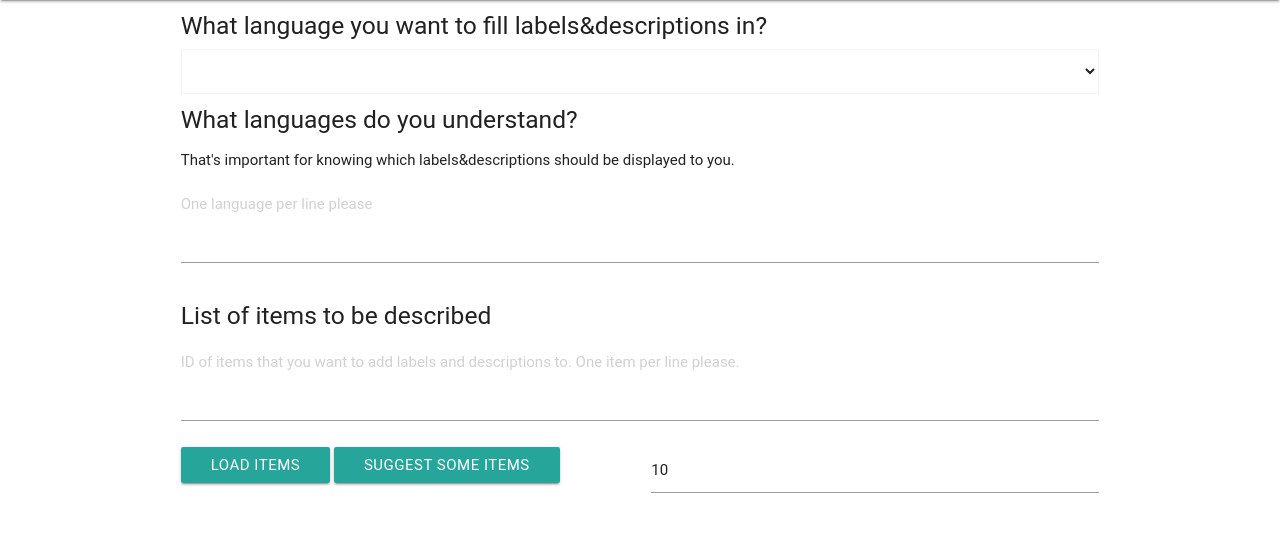
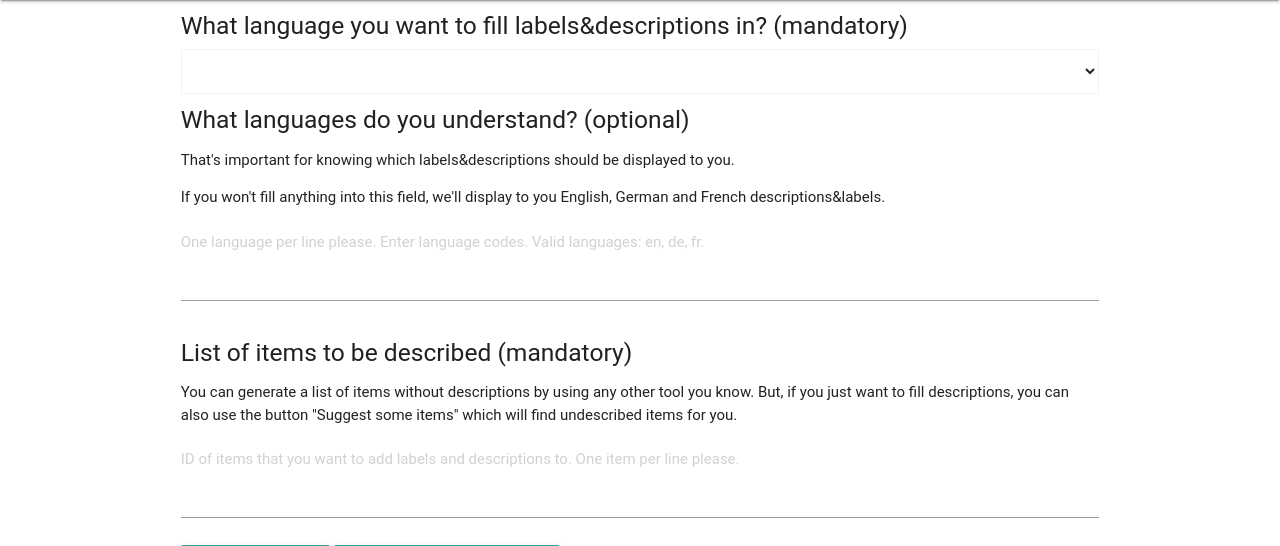
Before and after one commit to wikimedia/labs-tools-weapon-of-mass-description, a Flask app: page / in a window 1280 px wide. Shown: the part 64-610 px from the top of the page. Run offline with Flask 2, Linux system fonts and the light colour scheme; the visitor is signed in with stand-in values (Sample User, id 1); lists and menus that the app fills with data are empty; parts of the project's set-up code (start-up, migrations or seed data) failed here and were passed over; some web fonts are replaced.

Commit message:
Some help text

```diff
--- a/src/templates/tool.html
+++ b/src/templates/tool.html
@@ -10,13 +10,15 @@
     <div class="row">
         <form class="col s12">
             <div class="row">
-                <h5>What language you want to fill labels&amp;descriptions in?</h5>
+                <h5>What language you want to fill labels&amp;descriptions in? (mandatory)</h5>
                 <select class="browser-default" id="langs">
                 </select>
-								<h5>What languages do you understand?</h5>
+								<h5>What languages do you understand? (optional)</h5>
 								<p>That's important for knowing which labels&amp;descriptions should be displayed to you.</p>
-								<textarea id="spokablelangs" class="materialize-textarea" rows="8" cols="80" placeholder="One language per line please"></textarea>
-								<h5>List of items to be described</h5>
+								<p>If you won't fill anything into this field, we'll display to you English, German and French descriptions&amp;labels. </p>
+								<textarea id="spokablelangs" class="materialize-textarea" rows="8" cols="80" placeholder="One language per line please. Enter language codes. Valid languages: en, de, fr. "></textarea>
+								<h5>List of items to be described (mandatory)</h5>
+								<p>You can generate a list of items without descriptions by using any other tool you know. But, if you just want to fill descriptions, you can also use the button "Suggest some items" which will find undescribed items for you. </p>
                 <textarea id="items" class="materialize-textarea" rows="15" cols="80" placeholder="ID of items that you want to add labels and descriptions to. One item per line please. "></textarea>
                 <div class="row">
                     <div class="col s6">
```
